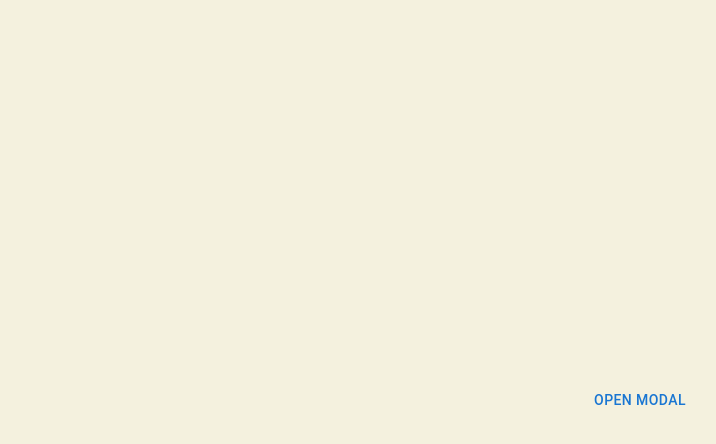
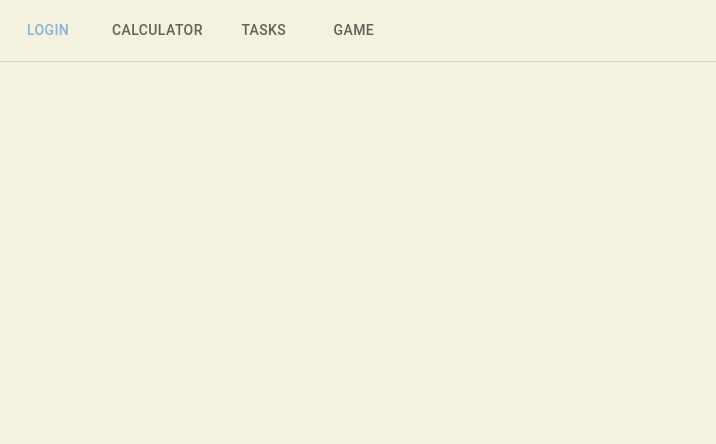
Before and after one commit to niccmac/calculator, a React (Create React App) app: page / in a window 1280 px wide. Shown: the top 444 px of the page, without its empty margins (0-716 px from the left). Built offline with nearby package versions, Linux system fonts and the light colour scheme.

Commit message:
Css for login

```diff
--- a/src/App.js
+++ b/src/App.js
@@ -1,7 +1,7 @@
 import "./App.css";
 import Login from "./components/login";
 import LoginProvider from "./components/providers/loginProvider";
-// import NavBarTab from "./components/nav/navBar";
+import NavBarTab from "./components/nav/navBar";
 import ToDoProvider from "./components/providers/toDoProvider";
 // import Calculator from "./components/calculator";
 // import CardGame from "./components/cardGame";
@@ -17,8 +17,8 @@ const App = () => {
         {/* <ToDoProvider>
         <ToDoList />
       </ToDoProvider> */}
-        {/* <NavBarTab></NavBarTab> */}
-        <Login />
+        <NavBarTab></NavBarTab>
+        {/* <Login /> */}
       </LoginProvider>
     </div>
   );
--- a/src/components/login.jsx
+++ b/src/components/login.jsx
@@ -3,13 +3,30 @@ import { Button, Modal, Box, Typography, TextField } from "@mui/material";
 import { loginContext } from "./providers/loginProvider";
 
 const Login = () => {
-  const { onClose, onOpen, open, loginHandler, passwordEntered, emailEntered } =
-    useContext(loginContext);
-
+  const {
+    onClose,
+    onOpen,
+    open,
+    loginHandler,
+    passwordEntered,
+    emailEntered,
+    user,
+    logoutHandler,
+  } = useContext(loginContext);
+  if (user) {
     return (
       <>
-      <Button onClick={onOpen}>Open modal</Button>
+        <Button onClick={logoutHandler}>Logout</Button>
+      </>
+    );
+  } else {
+    return (
+      <>
+        <Button onClick={onOpen}>Login</Button>
         <Modal
+          // hideBackdrop="true"
+
+          className="modal"
           open={open}
           onClose={onClose}
           aria-labelledby="modal-modal-title"
@@ -21,6 +38,7 @@ const Login = () => {
             </Typography>
 
             <TextField
+              className="login-input"
               label="Email"
               variant="outlined"
               fullWidth
@@ -29,6 +47,7 @@ const Login = () => {
               onChange={(e) => emailEntered(e)}
             />
             <TextField
+              className="login-input"
               id="outlined-password-input"
               label="Password"
               type="password"
@@ -50,5 +69,6 @@ const Login = () => {
         </Modal>
       </>
     );
+  }
 };
 export default Login;
--- a/src/components/nav/navBar.jsx
+++ b/src/components/nav/navBar.jsx
@@ -1,5 +1,6 @@
 import React from "react";
 import { Box, Tabs, Tab } from "@mui/material";
+import Login from "../login";
 // TODO contect provider > state show component
 const NavBarTab = () => {
   return (
@@ -13,7 +14,7 @@ const NavBarTab = () => {
           // onChange={handleChange}
           aria-label="basic tabs example"
         >
-          <Tab label="Login" />
+          <Tab label={<Login />} />
           <Tab label="Calculator" />
           <Tab label="Tasks" />
           <Tab label="Game" />
--- a/src/components/providers/loginProvider.js
+++ b/src/components/providers/loginProvider.js
@@ -23,12 +23,20 @@ export default function LoginProvider(props) {
   };
   const loginHandler = () => {
     // TODO connect to backend - obfuscate pasword - cookie
+    // set user could be cookie or true
     if (email && password) {
       setUser({
         email,
         password,
       });
+      setOpen(false);
     }
+  };
+  const logoutHandler = () => {
+    setUser();
+    setPassword();
+    setEmail();
+    setOpen(false);
   };
   const exportValues = {
     open,
@@ -38,6 +46,8 @@ export default function LoginProvider(props) {
     passwordEntered,
     emailEntered,
     loginHandler,
+    user,
+    logoutHandler,
   };
   return (
     <loginContext.Provider value={exportValues}>
--- a/src/index.css
+++ b/src/index.css
@@ -3,10 +3,10 @@
   --secondary: #f18805;
   --light: #d95d39;
   --dark: #202c59;
-  --tdprimary: #e07a5f;
+  --tdprimary: #658e9c;
   --tdsecondary: #3d405b;
   --tdlight: #f4f1de;
-  --tdgreen: #81b29a;
+  --tdgreen: #e78f8e;
   ----tdbase: #f2cc8f;
 }
 
@@ -185,19 +185,26 @@ button.todo-button {
   top: 0; /* Position the navbar at the top of the page */
   width: 100%; /* Full width */
 }
-
+.modal {
+  filter: none;
+  /* background-color: none; */
+  background-color: transparent;
+  /* background-color: "#000000"; */
+  /* opacity: 1; */
+  /* overflow: hidden; */
+}
 .login-modal {
   position: absolute;
   top: 50%;
   left: 50%;
   transform: translate(-50%, -50%);
   width: 400px;
-  background-color: var(--tdsecondary);
+  background-color: var(--tdprimary);
   border: 2px solid rgb(0, 0, 0);
   /* box-shadow: rgb(0 0 0 / 20%) 0px 11px 15px -7px,
     rgb(0 0 0 / 14%) 0px 24px 38px 3px, rgb(0 0 0 / 12%) 0px 9px 46px 8px; */
   padding: 32px;
-  border-radius: 5px;
+  border-radius: 10px;
   display: flex;
   flex-direction: column;
   align-items: center;
```
Lines whose indentation alone changed are shown as unchanged.
